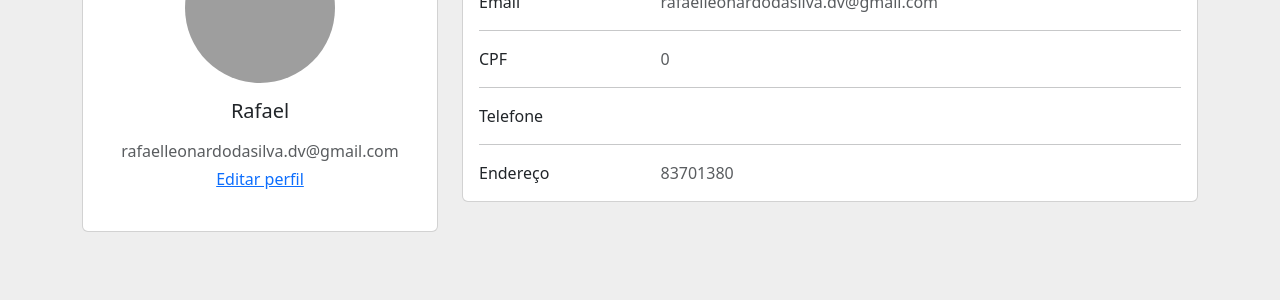
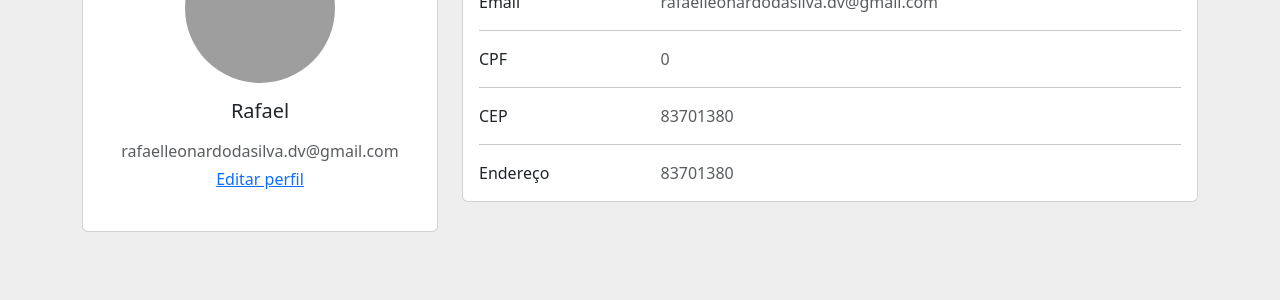
Before and after one commit to Rafaells-dv/WINecommerce, a Django app: page /perfil in a window 1280 px wide. Shown: the part 194-494 px from the top of the page. Run offline with Django 4.2, Linux system fonts and the light colour scheme; a user stored in the database is signed in; data comes from the database, SQL or seed files in the repository; both versions use the stored data as it was after the commit; grey boxes are pictures that could not be loaded.

Commit message:
ajustar CEP na página de perfil

```diff
--- a/venda/templates/venda/perfil.html
+++ b/venda/templates/venda/perfil.html
@@ -54,10 +54,10 @@
                   <hr>
                   <div class="row">
                     <div class="col-sm-3">
-                      <p class="mb-0">Telefone</p>
+                      <p class="mb-0">CEP</p>
                     </div>
                     <div class="col-sm-9">
-                      <p class="text-muted mb-0">{{user.celular}}</p>
+                      <p class="text-muted mb-0">{{user.cep}}</p>
                     </div>
                   </div>
                   <hr>
```
Also changed, not shown: db.sqlite3.
